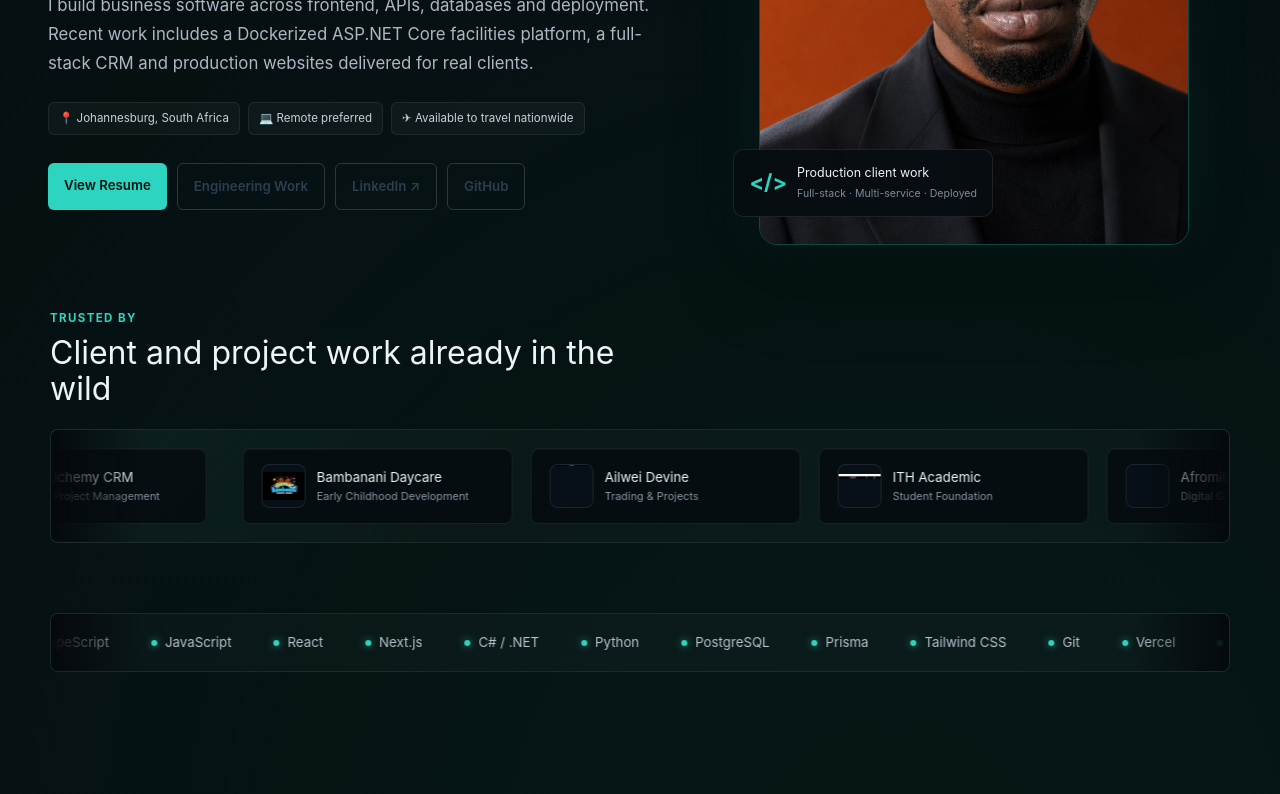
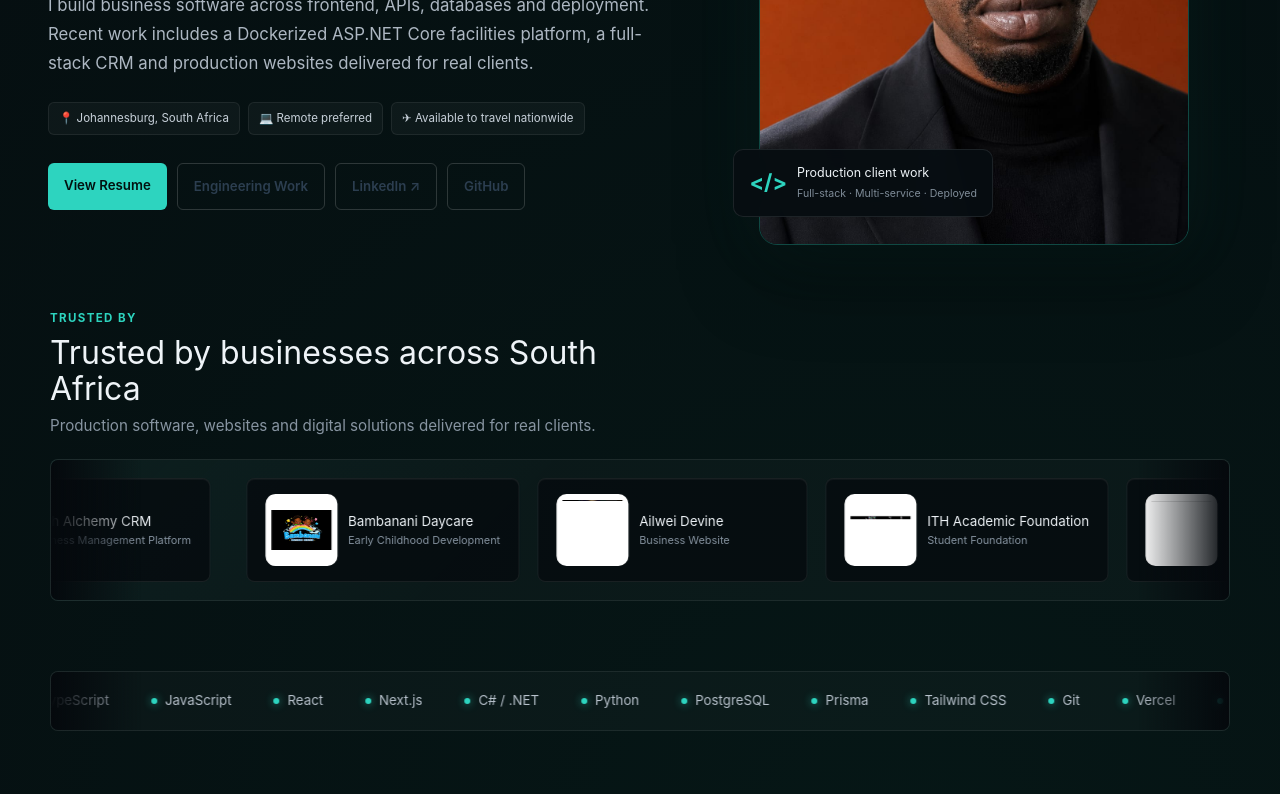
Before and after one commit to keketsoleu25/recruiter-magnet, a Vue app: page / in a window 1280 px wide. Shown: the part 434-1228 px from the top of the page. Built offline with nearby package versions, Linux system fonts and the light colour scheme.

Commit message:
feat: upgrade trusted clients section with official logos and links

```diff
--- a/src/components/TrustedByCarousel.vue
+++ b/src/components/TrustedByCarousel.vue
@@ -15,11 +15,11 @@
   {
     name: 'Ailwei Devine',
     image: '/images/ailwei-devine-logo.png',
-    note: 'Trading & Projects',
+    note: 'Business Website',
     href: 'https://ail-devine.vercel.app/'
   },
   {
-    name: 'ITH Academic',
+    name: 'ITH Academic Foundation',
     image: '/images/ith-academic-logo.png',
     note: 'Student Foundation',
     href: 'https://ithacademic.co.za'
@@ -27,13 +27,13 @@
   {
     name: 'Afromillionial',
     image: '/images/afromillionial-logo.png',
-    note: 'Digital Growth',
+    note: 'Business Website',
     href: 'https://afromillionial.co.za'
   },
   {
     name: 'Tech Alchemy CRM',
-    image: '/images/tech-alchemy-mark.svg',
-    note: 'Client & Project Management',
+    image: '/images/tech-alchemy-crm.png',
+    note: 'Business Management Platform',
     href: 'https://tech-alchemy-crm.vercel.app'
   }
 ]
@@ -43,7 +43,8 @@
   <section class="trusted" aria-labelledby="trusted-title">
     <div class="trusted-header">
       <p class="eyebrow">Trusted by</p>
-      <h2 id="trusted-title">Client and project work already in the wild</h2>
+      <h2 id="trusted-title">Trusted by businesses across South Africa</h2>
+      <p class="tagline">Production software, websites and digital solutions delivered for real clients.</p>
     </div>
 
     <div class="carousel" aria-label="Trusted clients and delivered projects">
@@ -56,29 +57,26 @@
           class="client-group"
           :aria-hidden="group === 2"
         >
-          <component
-            :is="client.url ? 'a' : 'article'"
+          <a
             v-for="client in clients"
             :key="`${group}-${client.name}`"
             class="client-logo"
-            :href="client.url"
-            :target="client.url ? '_blank' : undefined"
-            :rel="client.url ? 'noopener noreferrer' : undefined"
+            :href="client.href"
+            target="_blank"
+            rel="noopener noreferrer"
           >
-            <span class="client-mark" :class="{ 'has-image': client.image }">
+            <span class="client-mark">
               <img
-                v-if="client.image"
                 :src="client.image"
                 :alt="`${client.name} logo`"
                 loading="lazy"
               />
-              <template v-else>{{ client.mark }}</template>
             </span>
             <span class="client-copy">
               <strong>{{ client.name }}</strong>
               <small>{{ client.note }}</small>
             </span>
-          </component>
+          </a>
         </div>
       </div>
 
@@ -109,10 +107,18 @@
 
 h2 {
   max-width: 620px;
-  margin: 0;
+  margin: 0 0 8px 0;
   color: #eef3f7;
   font-size: clamp(1.35rem, 5vw, 2rem);
   line-height: 1.12;
+}
+
+.tagline {
+  max-width: 620px;
+  margin: 0;
+  color: #8794a1;
+  font-size: 0.95rem;
+  line-height: 1.5;
 }
 
 .carousel {
@@ -157,34 +163,26 @@
   border-radius: 8px;
   background: rgba(5, 9, 13, 0.72);
   box-shadow: inset 0 1px 0 rgba(255, 255, 255, 0.04);
-}
-
-.client-logo[href] {
+  transition: all 0.3s ease;
   cursor: pointer;
 }
 
-.client-logo[href]:hover {
-  border-color: rgba(45, 212, 191, 0.32);
+.client-logo:hover {
+  transform: translateY(-4px);
+  border-color: #2dd4bf;
+  box-shadow: inset 0 1px 0 rgba(255, 255, 255, 0.04), 0 12px 24px rgba(45, 212, 191, 0.15);
 }
 
 .client-mark {
   display: grid;
-  width: 44px;
-  height: 44px;
+  width: 72px;
+  height: 72px;
   flex: 0 0 auto;
   overflow: hidden;
   place-items: center;
-  color: #031513;
-  background: #2dd4bf;
-  border-radius: 8px;
-  font-size: 0.75rem;
-  font-weight: 900;
-  letter-spacing: 0.02em;
-}
-
-.client-mark.has-image {
-  background: #071017;
-  border: 1px solid rgba(255, 255, 255, 0.09);
+  padding: 6px;
+  background: white;
+  border-radius: 10px;
 }
 
 .client-mark img {
@@ -207,7 +205,6 @@
   color: #eef3f7;
   font-size: 0.83rem;
   line-height: 1.25;
-  white-space: nowrap;
 }
 
 .client-copy small {
@@ -215,7 +212,6 @@
   color: #8794a1;
   font-size: 0.68rem;
   line-height: 1.3;
-  white-space: nowrap;
 }
 
 .fade {
```
